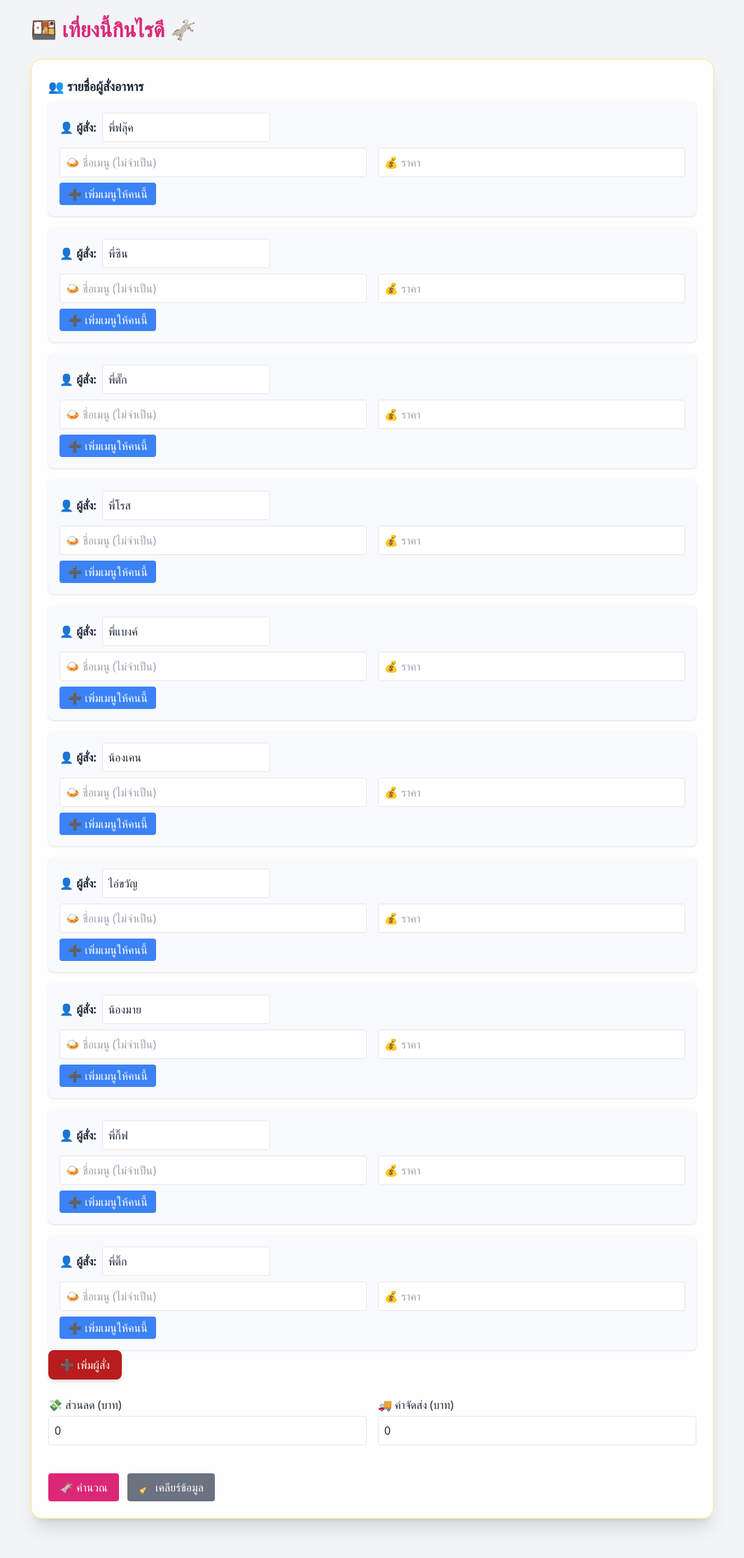
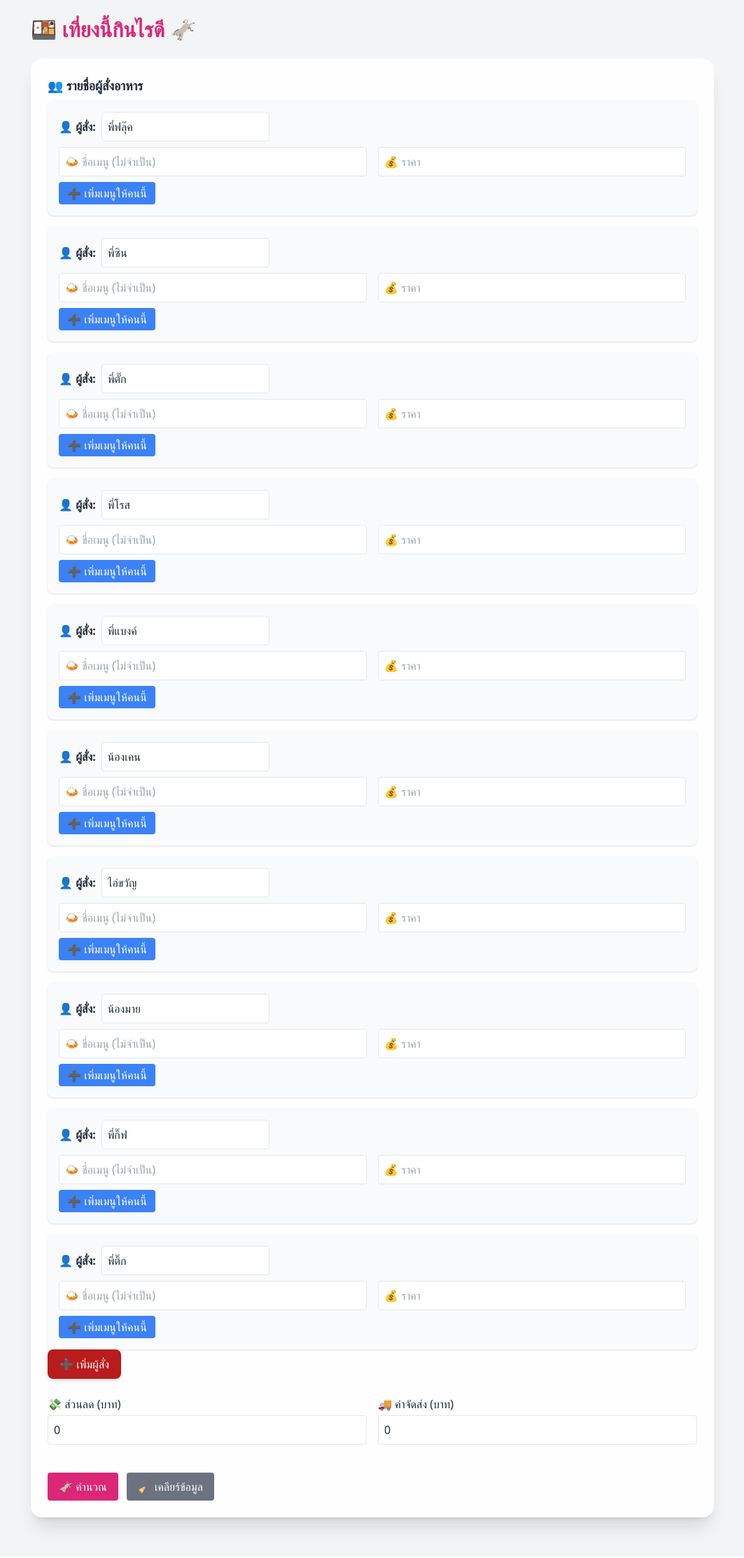
Before and after one commit to FlukeFlukee/Lunch, a Flask app: page / in a window 1280 px wide. Shown: the whole page at 70% size, without its empty margins (108-1171 px from the left). After the commit the page ends 2200 px from the top, so only its background shows below. Run offline with Flask 3, Linux system fonts and the light colour scheme; some libraries are stand-ins or nearby versions.

Commit message:
Update index.html

```diff
--- a/templates/index.html
+++ b/templates/index.html
@@ -10,7 +10,7 @@
   <div class="max-w-5xl mx-auto p-6">
     <h1 class="text-3xl font-bold text-pink-600 mb-6">🍱 เที่ยงนี้กินไรดี 🫏</h1>
 
-    <form id="mainForm" class="space-y-6 bg-white/90 backdrop-blur shadow-xl p-6 rounded-2xl border border-amber-200">
+    <form id="mainForm" class="space-y-6 bg-white/90 backdrop-blur shadow-xl p-6 rounded-2xl">
 
       <!-- ผู้สั่งและเมนู -->
       <div>
```
